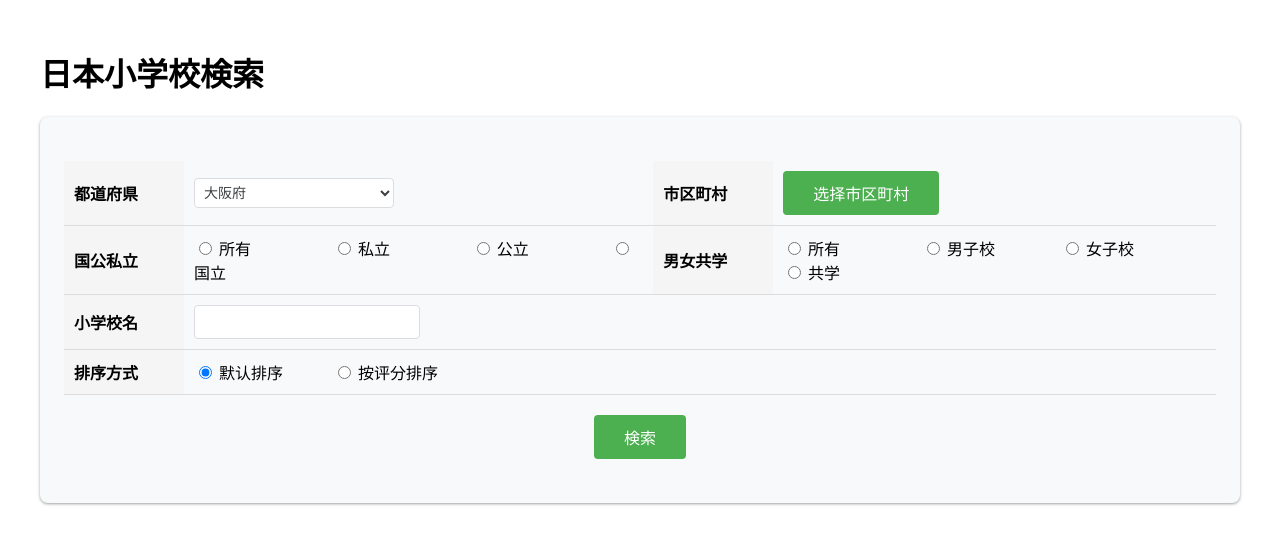
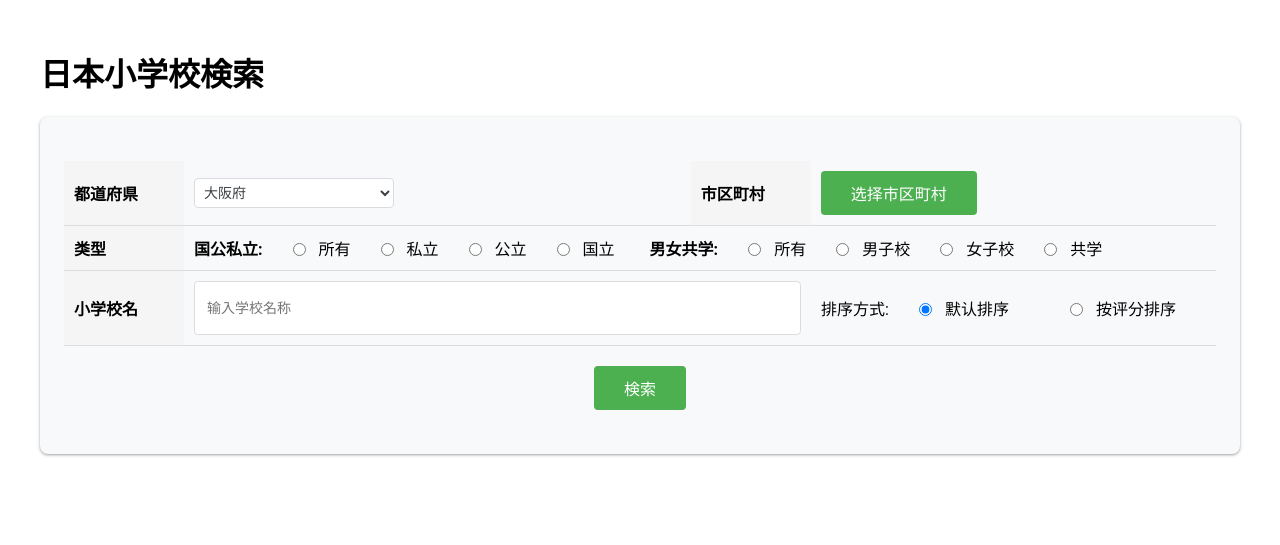
Before and after one commit to goodtidings2023/japanSchoolSearch, a Flask app: page / in a window 1280 px wide. Shown: the top 545 px of the page. Run offline with Flask 2, Linux system fonts and the light colour scheme.

Commit message:
0.12
修改样式

```diff
--- a/static/style.css
+++ b/static/style.css
@@ -288,3 +288,53 @@ td {
 .results-container table td a:hover {
     text-decoration: underline;
 }
+
+/* 修改搜索框和单选按钮组的样式 */
+.school-type-group {
+    display: flex;
+    align-items: center;
+    gap: 20px;
+}
+
+.radio-group {
+    display: flex;
+    align-items: center;
+    gap: 10px;
+    white-space: nowrap;
+}
+
+.radio-group label {
+    width: auto;
+    margin-right: 15px;
+}
+
+/* 修改搜索框样式 */
+.search-input-container {
+    display: flex;
+    align-items: center;
+    gap: 20px;
+    justify-content: space-between;
+}
+
+.school-name-input {
+    flex: 1;
+    max-width: 600px;
+    height: 36px;
+    padding: 8px 12px;
+    font-size: 14px;
+    border: 1px solid var(--border-color);
+    border-radius: 4px;
+    transition: border-color 0.2s;
+}
+
+.school-name-input:focus {
+    border-color: var(--primary-color);
+    outline: none;
+}
+
+.sort-group {
+    display: flex;
+    align-items: center;
+    gap: 10px;
+    white-space: nowrap;
+}
--- a/templates/index.html
+++ b/templates/index.html
@@ -78,8 +78,11 @@
                         </td>
                     </tr>
                     <tr>
-                        <th>国公私立</th>
-                        <td>
+                        <th>类型</th>
+                        <td colspan="3">
+                            <div class="school-type-group">
+                                <div class="radio-group">
+                                    <label style="width: auto; margin-right: 15px;"><b>国公私立:</b></label>
                                     <input type="radio" name="category" id="category" value="">
                                     <label for="category">所有</label>
                                     <input type="radio" name="category" id="category1" value="1">
@@ -88,9 +91,9 @@
                                     <label for="category3">公立</label>
                                     <input type="radio" name="category" id="category2" value="2">
                                     <label for="category2">国立</label>
-                        </td>
-                        <th>男女共学</th>
-                        <td>
+                                </div>
+                                <div class="radio-group">
+                                    <label style="width: auto; margin-right: 15px;"><b>男女共学:</b></label>
                                     <input type="radio" name="gender" id="gender" value="">
                                     <label for="gender">所有</label>
                                     <input type="radio" name="gender" id="gender2" value="2">
@@ -99,21 +102,23 @@
                                     <label for="gender3">女子校</label>
                                     <input type="radio" name="gender" id="gender1" value="1">
                                     <label for="gender1">共学</label>
+                                </div>
+                            </div>
                         </td>
                     </tr>
                     <tr>
                         <th>小学校名</th>
                         <td colspan="3">
-                            <input type="text" name="keyword" id="keyword" class="inquiry_size_sm" maxlength="50">
-                        </td>
-                    </tr>
-                    <tr>
-                        <th>排序方式</th>
-                        <td colspan="3">
+                            <div class="search-input-container">
+                                <input type="text" name="keyword" id="keyword" class="school-name-input" maxlength="50" placeholder="输入学校名称">
+                                <div class="sort-group">
+                                    <label style="width: auto; margin-right: 15px;">排序方式:</label>
                                     <input type="radio" name="sort" id="sort_default" value="" checked>
                                     <label for="sort_default">默认排序</label>
                                     <input type="radio" name="sort" id="sort_rating" value="rating">
                                     <label for="sort_rating">按评分排序</label>
+                                </div>
+                            </div>
                         </td>
                     </tr>
                 </table>
```
Lines whose indentation alone changed are shown as unchanged.
